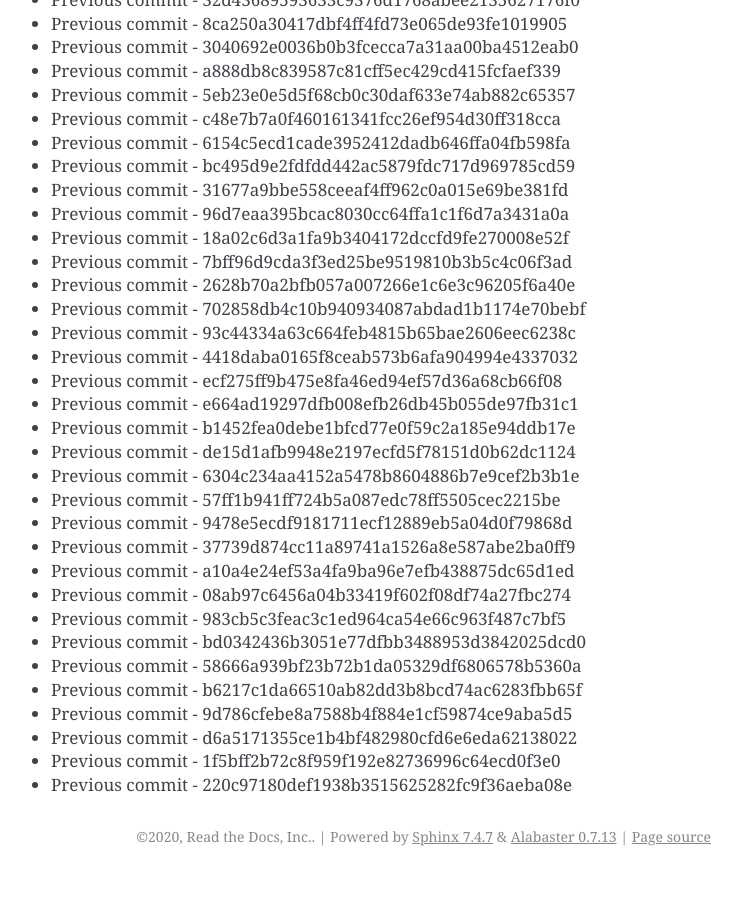
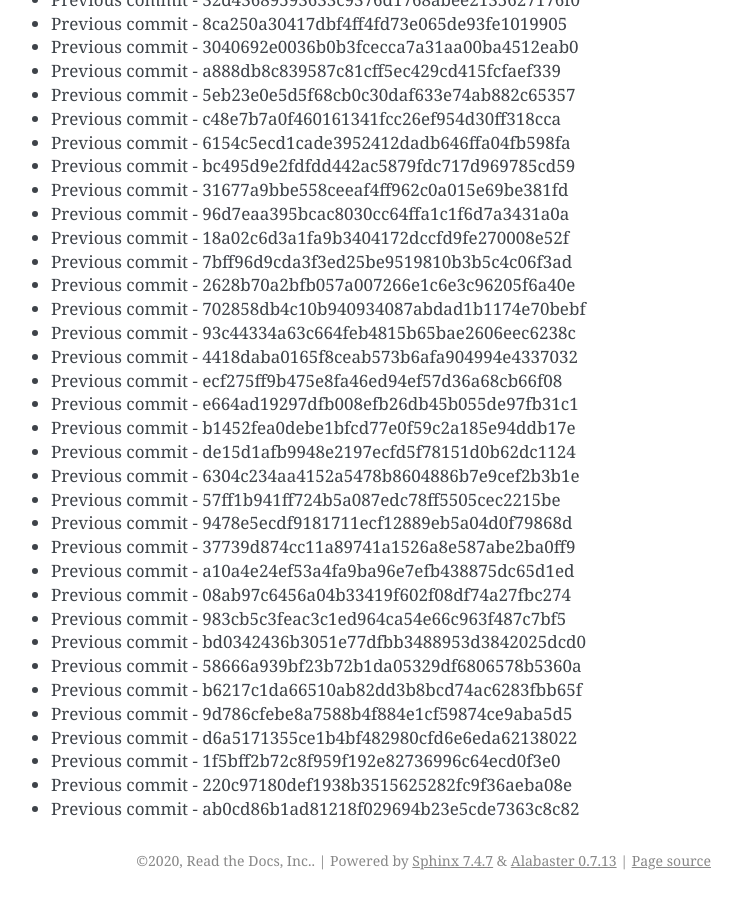
Before and after one commit to readthedocs/rtd-git-stresstest, a Sphinx documentation site: the page built from docs/updates.rst, in a window 1280 px wide and 900 px high, scrolled down 13149 px. Shown: the whole window, without its empty margins (399-1141 px from the left). Built offline with Sphinx 7.4.7, drawn with Linux system fonts in a browser that asks for light colours; before the commit the page ends 14025 px from its top, so only the background shows below that.

Commit message:
Generating commit from previous: ab0cd86b1ad81218f029694b23e5cde7363c8c82

```diff
--- a/docs/updates.rst
+++ b/docs/updates.rst
@@ -584,3 +584,4 @@ It can be tested for any performance characteristics.
 * Previous commit - d6a5171355ce1b4bf482980cfd6e6eda62138022
 * Previous commit - 1f5bff2b72c8f959f192e82736996c64ecd0f3e0
 * Previous commit - 220c97180def1938b3515625282fc9f36aeba08e
+* Previous commit - ab0cd86b1ad81218f029694b23e5cde7363c8c82
```
